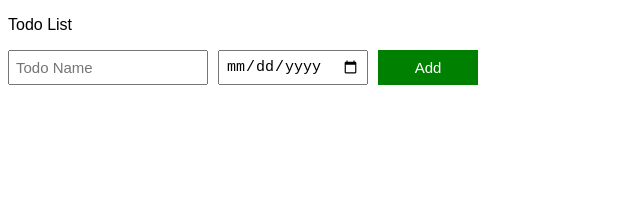
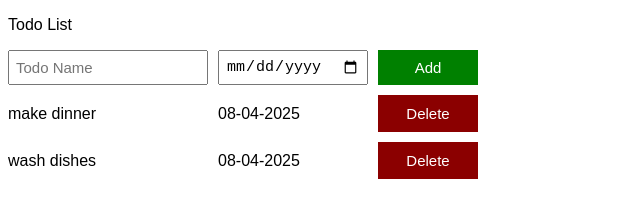
Before and after one commit to angelsunday/portfolio, a plain HTML site: page toDoList/todo-list.html in a window 1280 px wide. Shown: the whole page, without its empty margins (0-640 px from the left). Drawn offline with Linux system fonts and the light colour scheme.

```diff
--- a/toDoList/todo-list.html
+++ b/toDoList/todo-list.html
@@ -17,6 +17,6 @@
     </div>
       <div class ="js-todo-list todo-grid"></div>
 
-      <script src="scripts/todo-list.js"></script>
+      <script src="todo-list.js"></script>
       </body>
   </html>
```
